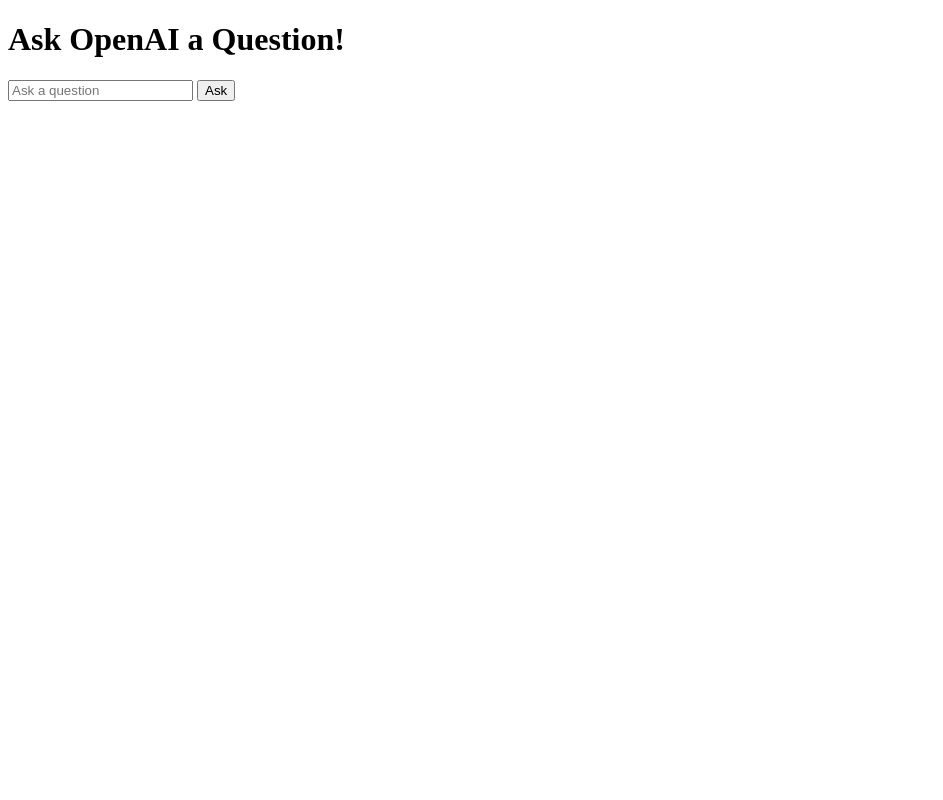
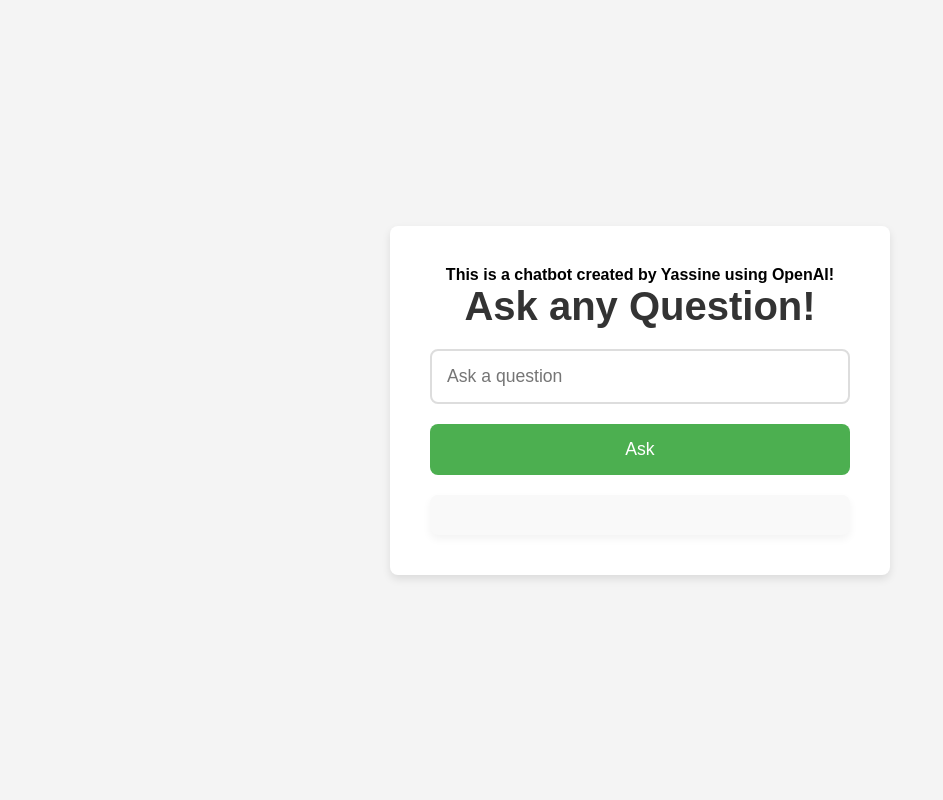
Before and after one commit to lamtalaa/testFlaskApp, a Flask app: page / in a window 1280 px wide. Shown: the whole page, without its empty margins (0-943 px from the left). Run offline with Flask 3, Linux system fonts and the light colour scheme.

Commit message:
Initial commit 5

```diff
--- a/templates/index.html
+++ b/templates/index.html
@@ -4,9 +4,85 @@
     <meta charset="UTF-8">
     <meta name="viewport" content="width=device-width, initial-scale=1.0">
     <title>Ask OpenAI</title>
+    <style>
+        /* Basic reset */
+        * {
+            margin: 0;
+            padding: 0;
+            box-sizing: border-box;
+        }
+
+        body {
+            font-family: 'Arial', sans-serif;
+            background-color: #f4f4f4;
+            display: flex;
+            justify-content: center;
+            align-items: center;
+            height: 100vh;
+            text-align: center;
+        }
+
+        .container {
+            background-color: #fff;
+            padding: 40px;
+            border-radius: 8px;
+            box-shadow: 0 4px 8px rgba(0, 0, 0, 0.1);
+            width: 100%;
+            max-width: 500px;
+        }
+
+        h1 {
+            font-size: 2.5rem;
+            color: #333;
+            margin-bottom: 20px;
+        }
+
+        form {
+            display: flex;
+            flex-direction: column;
+        }
+
+        input[type="text"] {
+            padding: 15px;
+            font-size: 1.1rem;
+            border: 2px solid #ddd;
+            border-radius: 8px;
+            margin-bottom: 20px;
+            width: 100%;
+            max-width: 480px;
+            box-sizing: border-box;
+        }
+
+        button {
+            padding: 15px;
+            background-color: #4CAF50;
+            color: #fff;
+            font-size: 1.1rem;
+            border: none;
+            border-radius: 8px;
+            cursor: pointer;
+            transition: background-color 0.3s ease;
+        }
+
+        button:hover {
+            background-color: #45a049;
+        }
+
+        #response {
+            margin-top: 20px;
+            font-size: 1.2rem;
+            color: #333;
+            background-color: #f9f9f9;
+            padding: 20px;
+            border-radius: 8px;
+            box-shadow: 0 4px 8px rgba(0, 0, 0, 0.05);
+        }
+    </style>
 </head>
 <body>
-    <h1>Ask OpenAI a Question!</h1>
+    <div class="container">
+        <h4>This is a chatbot created by Yassine using OpenAI!</h4>
+        <h1>Ask any Question!</h1>
 
         <form method="POST" action="/ask">
             <input type="text" name="user_input" placeholder="Ask a question" required>
@@ -15,6 +91,7 @@
 
         <div id="response">
             <!-- Response from OpenAI will be displayed here -->
+        </div>
     </div>
 
     <script>
```
Lines whose indentation alone changed are shown as unchanged.
